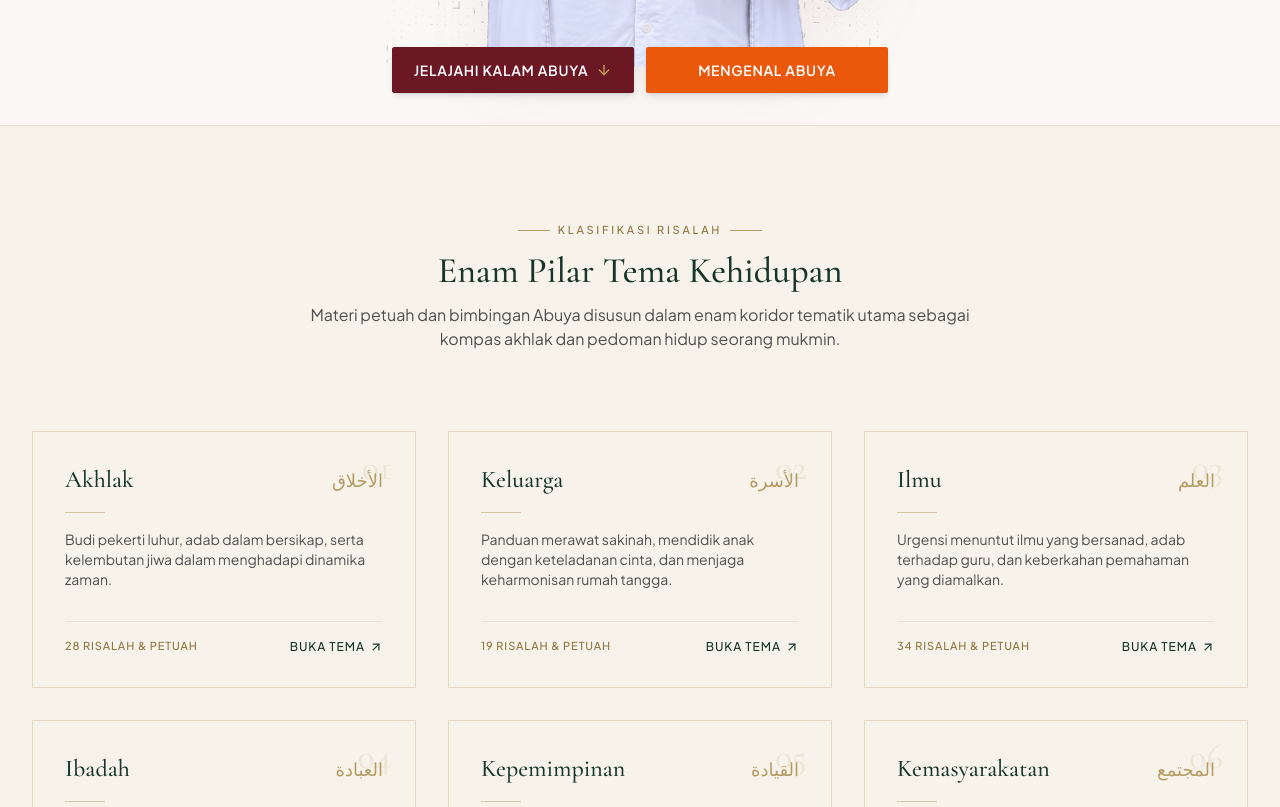
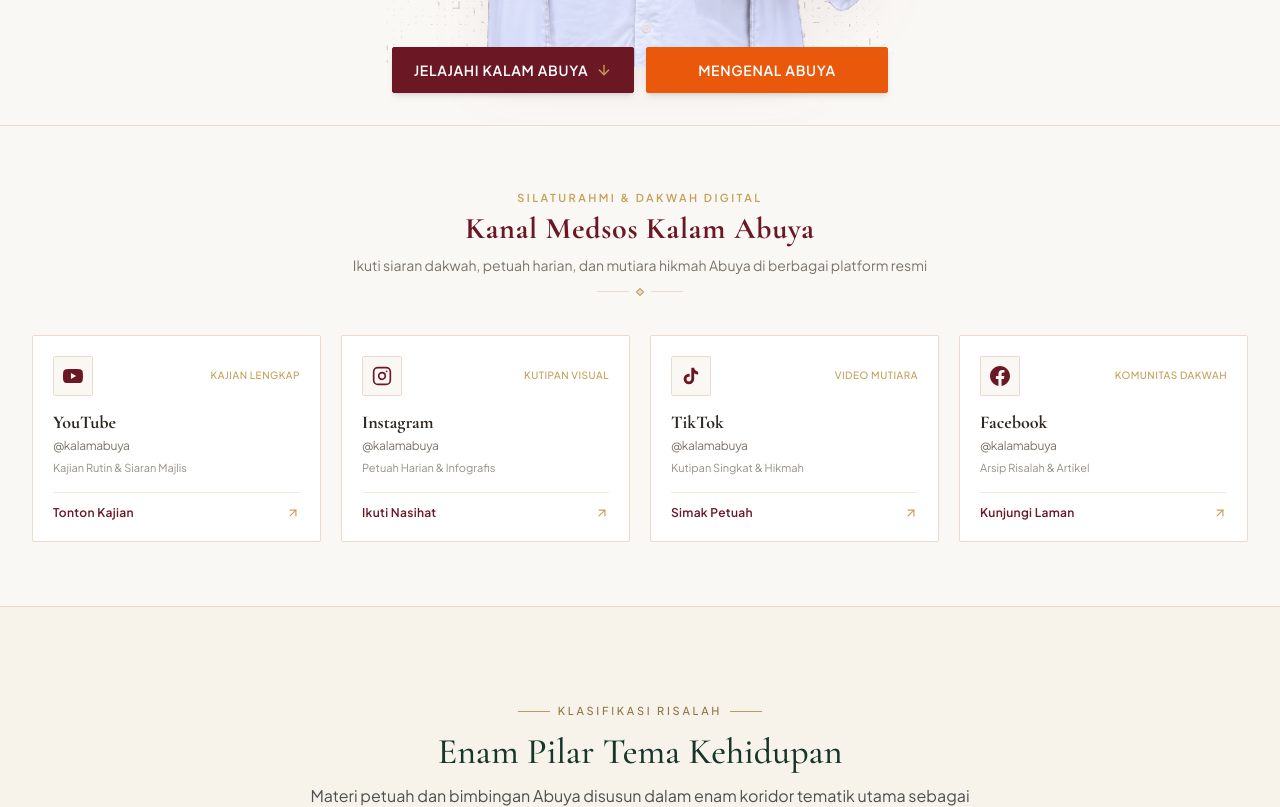
Before and after one commit to hamrasidi7-rgb/kalam-abuya, a Next.js app: page / in a window 1280 px wide. Shown: the part 740-1547 px from the top of the page. Built offline with nearby package versions, Linux system fonts and the light colour scheme.

Commit message:
feat: tambahkan seksi Kanal Medsos Kalam Abuya tepat di bawah Hero Section

```diff
--- a/src/app/page.tsx
+++ b/src/app/page.tsx
@@ -3,6 +3,7 @@
 import React, { useState } from "react";
 import { Header } from "@/components/Header";
 import { Hero } from "@/components/Hero";
+import { KanalMedsos } from "@/components/KanalMedsos";
 import { TemaKehidupan } from "@/components/TemaKehidupan";
 import { KalamTerbaru } from "@/components/KalamTerbaru";
 import { VideoKalam } from "@/components/VideoKalam";
@@ -31,7 +32,10 @@ export default function Home() {
         {/* 1. Hero Section */}
         <Hero />
 
-        {/* 2. Tema Kehidupan (6 Categories: Akhlak, Keluarga, Ilmu, Ibadah, Kepemimpinan, Kemasyarakatan) */}
+        {/* 2. Kanal Medsos Kalam Abuya */}
+        <KanalMedsos />
+
+        {/* 3. Tema Kehidupan (6 Categories: Akhlak, Keluarga, Ilmu, Ibadah, Kepemimpinan, Kemasyarakatan) */}
         <TemaKehidupan />
 
         {/* 4. Kalam Terbaru (Article Grid) */}
--- /dev/null
+++ b/src/components/KanalMedsos.tsx
@@ -0,0 +1,257 @@
+"use client";
+
+import React from "react";
+import { ArrowUpRight } from "lucide-react";
+
+/**
+ * Interface data kanal media sosial (dapat dipasok langsung dari backend/API/database)
+ */
+export interface SocialMediaChannel {
+  id?: string;
+  platform: "youtube" | "instagram" | "tiktok" | "facebook" | string;
+  name: string;
+  handle: string;
+  url: string;
+  cta: string;
+  is_active: boolean;
+  description?: string;
+  followers?: string;
+}
+
+/**
+ * Data default kanal media sosial resmi Kalam Abuya
+ */
+export const DEFAULT_MEDSOS_CHANNELS: SocialMediaChannel[] = [
+  {
+    id: "yt",
+    platform: "youtube",
+    name: "YouTube",
+    handle: "@kalamabuya",
+    url: "https://youtube.com/@kalamabuya",
+    cta: "Tonton Kajian",
+    is_active: true,
+    description: "Kajian Rutin & Siaran Majlis",
+    followers: "Kajian Lengkap",
+  },
+  {
+    id: "ig",
+    platform: "instagram",
+    name: "Instagram",
+    handle: "@kalamabuya",
+    url: "https://instagram.com/kalamabuya",
+    cta: "Ikuti Nasihat",
+    is_active: true,
+    description: "Petuah Harian & Infografis",
+    followers: "Kutipan Visual",
+  },
+  {
+    id: "tt",
+    platform: "tiktok",
+    name: "TikTok",
+    handle: "@kalamabuya",
+    url: "https://tiktok.com/@kalamabuya",
+    cta: "Simak Petuah",
+    is_active: true,
+    description: "Kutipan Singkat & Hikmah",
+    followers: "Video Mutiara",
+  },
+  {
+    id: "fb",
+    platform: "facebook",
+    name: "Facebook",
+    handle: "@kalamabuya",
+    url: "https://facebook.com/kalamabuya",
+    cta: "Kunjungi Laman",
+    is_active: true,
+    description: "Arsip Risalah & Artikel",
+    followers: "Komunitas Dakwah",
+  },
+];
+
+export interface KanalMedsosProps {
+  channels?: SocialMediaChannel[];
+  title?: string;
+  subtitle?: string;
+  kicker?: string;
+  className?: string;
+}
+
+/**
+ * Helper untuk merender ikon SVG platform media sosial secara bersih dan scalable
+ */
+const renderPlatformIcon = (platform: string) => {
+  const p = platform.toLowerCase();
+
+  switch (p) {
+    case "youtube":
+      return (
+        <svg
+          viewBox="0 0 24 24"
+          fill="currentColor"
+          className="w-5 h-5"
+          aria-hidden="true"
+        >
+          <path d="M23.498 6.186a3.016 3.016 0 0 0-2.122-2.136C19.505 3.545 12 3.545 12 3.545s-7.505 0-9.377.505A3.017 3.017 0 0 0 .502 6.186C0 8.07 0 12 0 12s0 3.93.502 5.814a3.016 3.016 0 0 0 2.122 2.136c1.871.505 9.376.505 9.376.505s7.505 0 9.377-.505a3.015 3.015 0 0 0 2.122-2.136C24 15.93 24 12 24 12s0-3.93-.502-5.814zM9.545 15.568V8.432L15.818 12l-6.273 3.568z" />
+        </svg>
+      );
+    case "instagram":
+      return (
+        <svg
+          viewBox="0 0 24 24"
+          fill="none"
+          stroke="currentColor"
+          strokeWidth="2"
+          strokeLinecap="round"
+          strokeLinejoin="round"
+          className="w-5 h-5"
+          aria-hidden="true"
+        >
+          <rect width="20" height="20" x="2" y="2" rx="5" ry="5" />
+          <path d="M16 11.37A4 4 0 1 1 12.63 8 4 4 0 0 1 16 11.37z" />
+          <line x1="17.5" x2="17.51" y1="6.5" y2="6.5" />
+        </svg>
+      );
+    case "tiktok":
+      return (
+        <svg
+          viewBox="0 0 24 24"
+          fill="currentColor"
+          className="w-5 h-5"
+          aria-hidden="true"
+        >
+          <path d="M19.59 6.69a4.83 4.83 0 0 1-3.77-4.25V2h-3.45v13.67a2.89 2.89 0 0 1-5.2 1.74 2.89 2.89 0 0 1 2.31-4.64c.29 0 .58.04.86.11V9.42a6.33 6.33 0 0 0-.86-.06 6.34 6.34 0 0 0-6.34 6.34 6.34 6.34 0 0 0 6.34 6.34 6.33 6.33 0 0 0 6.34-6.34V8.71a8.21 8.21 0 0 0 4.77 1.52V6.78a4.85 4.85 0 0 1-1-.09z" />
+        </svg>
+      );
+    case "facebook":
+      return (
+        <svg
+          viewBox="0 0 24 24"
+          fill="currentColor"
+          className="w-5 h-5"
+          aria-hidden="true"
+        >
+          <path d="M24 12.073c0-6.627-5.373-12-12-12s-12 5.373-12 12c0 5.99 4.388 10.954 10.125 11.854v-8.385H7.078v-3.47h3.047V9.43c0-3.007 1.792-4.669 4.533-4.669 1.312 0 2.686.235 2.686.235v2.953H15.83c-1.491 0-1.956.925-1.956 1.874v2.25h3.328l-.532 3.47h-2.796v8.385C19.612 23.027 24 18.062 24 12.073z" />
+        </svg>
+      );
+    default:
+      return (
+        <svg
+          viewBox="0 0 24 24"
+          fill="none"
+          stroke="currentColor"
+          strokeWidth="2"
+          className="w-5 h-5"
+          aria-hidden="true"
+        >
+          <circle cx="12" cy="12" r="10" />
+          <path d="m10 15 5-3-5-3v6Z" />
+        </svg>
+      );
+  }
+};
+
+export const KanalMedsos: React.FC<KanalMedsosProps> = ({
+  channels = DEFAULT_MEDSOS_CHANNELS,
+  title = "Kanal Medsos Kalam Abuya",
+  subtitle = "Ikuti siaran dakwah, petuah harian, dan mutiara hikmah Abuya di berbagai platform resmi",
+  kicker = "Silaturahmi & Dakwah Digital",
+  className = "",
+}) => {
+  // Filter ketat sesuai instruksi: hanya render card yang URL-nya terisi & is_active bernilai true
+  const activeChannels = channels.filter(
+    (ch) => ch.is_active && Boolean(ch.url && ch.url.trim().length > 0)
+  );
+
+  // Jika tidak ada data yang aktif, tidak merender section kosong
+  if (activeChannels.length === 0) {
+    return null;
+  }
+
+  return (
+    <section
+      id="kanal-medsos"
+      aria-label="Kanal Media Sosial Resmi Kalam Abuya"
+      className={`py-10 sm:py-14 md:py-16 bg-[#FAF8F5] border-b border-[#EADBCE] ${className}`}
+    >
+      <div className="max-w-7xl mx-auto px-4 sm:px-6 lg:px-8">
+        {/* Header Section */}
+        <div className="text-center max-w-2xl mx-auto mb-8 sm:mb-10">
+          <span className="font-sans text-[10px] sm:text-[11px] uppercase tracking-[0.22em] text-[#C5A059] font-semibold block mb-1">
+            {kicker}
+          </span>
+          <h2 className="font-serif text-2xl sm:text-3xl md:text-3xl font-bold text-[#6B1724] tracking-wide leading-tight">
+            {title}
+          </h2>
+          {subtitle && (
+            <p className="font-sans text-xs sm:text-sm text-[#7C746A] mt-2 leading-relaxed">
+              {subtitle}
+            </p>
+          )}
+
+          {/* Garis Aksen Emas Halus */}
+          <div className="flex items-center justify-center gap-2 mt-3.5" aria-hidden="true">
+            <span className="w-8 h-[1px] bg-[#EADBCE]" />
+            <span className="w-1.5 h-1.5 rotate-45 border border-[#C5A059] bg-[#C5A059]/30" />
+            <span className="w-8 h-[1px] bg-[#EADBCE]" />
+          </div>
+        </div>
+
+        {/* Grid Card Responsif (2 Kolom di Mobile, 4 Kolom di Desktop) */}
+        <div className="grid grid-cols-2 md:grid-cols-4 gap-3 sm:gap-4 lg:gap-5">
+          {activeChannels.map((channel) => (
+            <a
+              key={channel.id || channel.platform}
+              href={channel.url}
+              target="_blank"
+              rel="noopener noreferrer"
+              className="group flex flex-col justify-between bg-white border border-[#EADBCE] rounded-sm p-4 sm:p-5 hover:border-[#6B1724] hover:-translate-y-1 hover:shadow-md transition-all duration-300 relative overflow-hidden"
+              aria-label={`Buka akun ${channel.name} Kalam Abuya (${channel.handle})`}
+            >
+              {/* Garis Aksen Tipis Saat Hover */}
+              <div className="absolute top-0 left-0 right-0 h-[2px] bg-gradient-to-r from-[#6B1724] via-[#C5A059] to-[#6B1724] opacity-0 group-hover:opacity-100 transition-opacity duration-300" />
+
+              <div>
+                {/* Baris Atas: Ikon Platform & Label */}
+                <div className="flex items-center justify-between mb-3">
+                  <div className="w-9 h-9 sm:w-10 sm:h-10 rounded-sm bg-[#FAF8F5] border border-[#EADBCE] flex items-center justify-center text-[#6B1724] group-hover:bg-[#6B1724] group-hover:text-white group-hover:border-[#6B1724] transition-all duration-300">
+                    {renderPlatformIcon(channel.platform)}
+                  </div>
+
+                  {channel.followers && (
+                    <span className="font-sans text-[9px] sm:text-[10px] tracking-wider uppercase text-[#C5A059] font-medium hidden sm:inline-block">
+                      {channel.followers}
+                    </span>
+                  )}
+                </div>
+
+                {/* Judul Platform & Handle */}
+                <h3 className="font-serif text-base sm:text-lg font-bold text-[#2C2723] group-hover:text-[#6B1724] transition-colors leading-tight">
+                  {channel.name}
+                </h3>
+                <p className="font-sans text-xs text-[#7C746A] mt-0.5 tracking-tight group-hover:text-[#2C2723] transition-colors">
+                  {channel.handle}
+                </p>
+
+                {channel.description && (
+                  <p className="font-sans text-[11px] text-[#7C746A]/80 mt-1.5 line-clamp-1 hidden sm:block">
+                    {channel.description}
+                  </p>
+                )}
+              </div>
+
+              {/* Tautan Aksi Bawah */}
+              <div className="mt-4 pt-3 border-t border-[#EADBCE]/60 flex items-center justify-between text-[#6B1724] group-hover:text-[#821D2D] transition-colors">
+                <span className="font-sans text-[11px] sm:text-xs font-semibold tracking-wide">
+                  {channel.cta || "Kunjungi"}
+                </span>
+                <ArrowUpRight className="w-3.5 h-3.5 text-[#C5A059] group-hover:text-[#6B1724] group-hover:translate-x-0.5 group-hover:-translate-y-0.5 transition-all duration-200" />
+              </div>
+            </a>
+          ))}
+        </div>
+      </div>
+    </section>
+  );
+};
+
+export default KanalMedsos;
--- a/src/data/kalam-data.ts
+++ b/src/data/kalam-data.ts
@@ -392,3 +392,6 @@ export const NAV_LINKS = [
   { label: "Hikmah", href: "#hikmah" },
   { label: "Profil Abuya", href: "#profil-abuya" },
 ];
+
+export type { SocialMediaChannel } from "@/components/KanalMedsos";
+export { DEFAULT_MEDSOS_CHANNELS } from "@/components/KanalMedsos";
```
